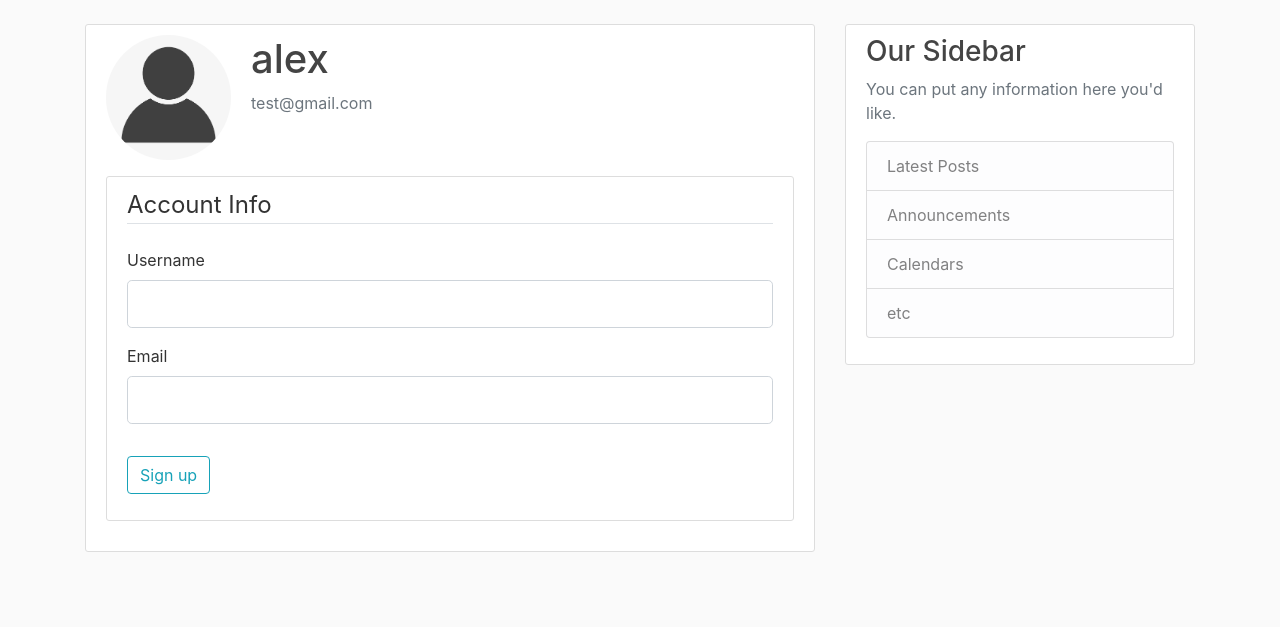
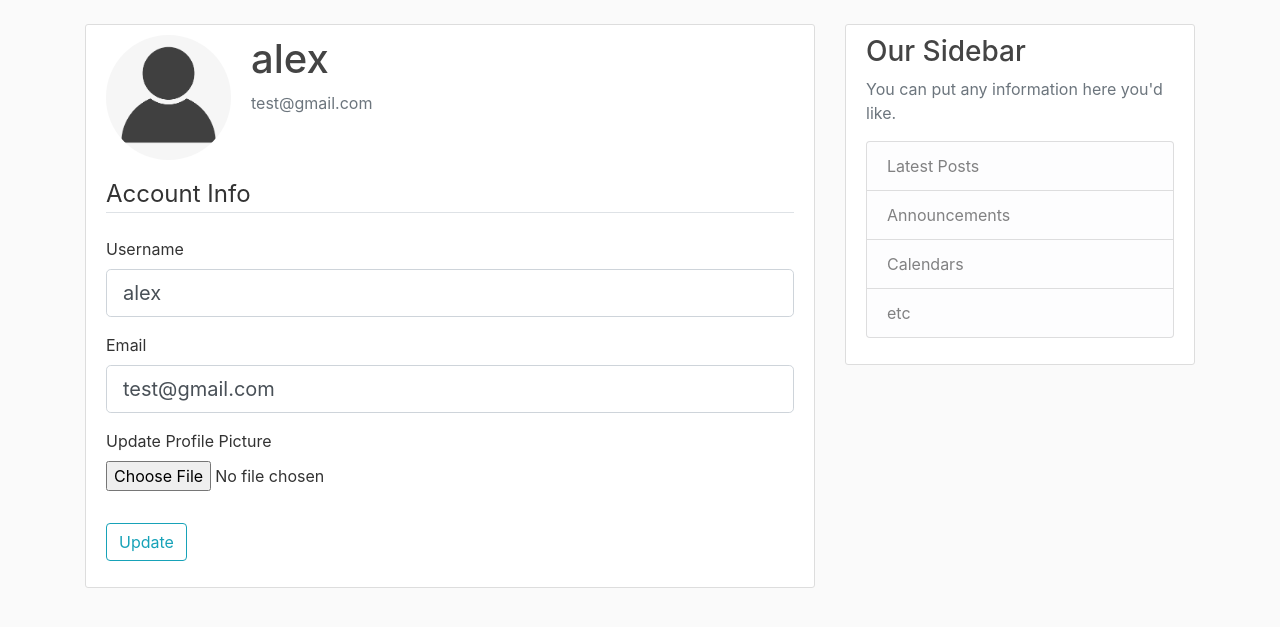
Before and after one commit to alexshchegretsov/Flask_advanced_blog, a Flask app: page /account in a window 1280 px wide. Shown: the part 56-683 px from the top of the page. Run offline with Flask 2, Linux system fonts and the light colour scheme; a user stored in the database is signed in; some libraries are stand-ins or nearby versions.

Commit message:
Add image resize

```diff
--- a/main/flask_blog/forms.py
+++ b/main/flask_blog/forms.py
@@ -1,4 +1,5 @@
 from flask_wtf import FlaskForm
+from flask_wtf.file import FileField, FileAllowed
 from wtforms import StringField
 from wtforms import PasswordField
 from wtforms import BooleanField
@@ -36,7 +37,8 @@ class LoginForm(FlaskForm):
 class UpdateAccountForm(FlaskForm):
     username = StringField('Username', validators=[DataRequired(), Length(min=2, max=20)])
     email = StringField('Email', validators=[DataRequired(), Email()])
-    submit = SubmitField('Sign up')
+    picture = FileField('Update Profile Picture', validators=[FileAllowed(['jpg', 'png'])])
+    submit = SubmitField('Update')
 
     def validate_username(self, username):
         if username.data != current_user.username:
--- a/main/flask_blog/routes.py
+++ b/main/flask_blog/routes.py
@@ -1,3 +1,6 @@
+import os
+import secrets
+from PIL import Image
 from flask_blog import app, bcrypt, db
 from flask import render_template, redirect, flash, url_for, request
 from flask_blog.forms import RegistrationForm, LoginForm, UpdateAccountForm
@@ -67,9 +70,36 @@ def logout():
     return redirect(url_for('home'))
 
 
-@app.route('/account')
+def save_picture(form_picture):
+    random_hex = secrets.token_hex(8)
+    _, f_ext = os.path.splitext(form_picture.filename)
+    picture_fn = random_hex + f_ext
+    picture_path = os.path.join(app.root_path, 'static/profile_pics', picture_fn)
+
+    output_size = (125, 125)
+    i = Image.open(form_picture)
+    i.thumbnail(output_size)
+    i.save(picture_path)
+
+    return picture_fn
+
+
+@app.route('/account', methods=['GET', 'POST'])
 @login_required
 def account():
     form = UpdateAccountForm()
+    if request.method == 'GET':
+        form.username.data = current_user.username
+        form.email.data = current_user.email
+    elif request.method == 'POST':
+        if form.validate_on_submit():
+            if form.picture.data:
+                picture_file = save_picture(form.picture.data)
+                current_user.image_file = picture_file
+            current_user.username = form.username.data
+            current_user.email = form.email.data
+            db.session.commit()
+            flash('Your account has been updated!', 'success')
+            return redirect(url_for('account'))
     image_file = url_for('static', filename=f'profile_pics/{current_user.image_file}')
     return render_template('account.html', title='Account', image_file=image_file, form=form)
--- a/main/flask_blog/templates/account.html
+++ b/main/flask_blog/templates/account.html
@@ -13,8 +13,7 @@
       <p class="text-secondary">{{ current_user.email }}</p>
     </div>
   </div>
-  <div class="content-section">
-        <form action="" method="post">
+        <form action="" method="post" enctype="multipart/form-data">
             {{ form.hidden_tag() }}
             <fieldset class="form-group">
                 <legend class="border-bottom mb-4">Account Info</legend>
@@ -45,11 +44,20 @@
                     {% endif %}
 
                 </div>
+                <div class="form-group">
+                    {{ form.picture.label() }}
+                    {{ form.picture(class='form-control-file') }}
+                    {% if form.picture.errors %}
+                        {% for error in form.picture.errors %}
+                            <span class="text-danger">{{ error }}</span><br>
+                        {% endfor %}
+                    {% endif %}
+                </div>
             </fieldset>
             <div class="form-group">
                 {{ form.submit(class='btn btn-outline-info') }}
             </div>
         </form>
-    </div>
+
 </div>
 {% endblock %}
```
Also changed, not shown: main/flask_blog/site.db, main/flask_blog/static/profile_pics/00bba94f1c4dccb4.png (added), main/flask_blog/static/profile_pics/53e47bd94865dc0b.png (added), main/flask_blog/static/profile_pics/81fd32b809d0bba4.png (added), main/flask_blog/static/profile_pics/969f15326e6f40d1.png (added), main/flask_blog/static/profile_pics/ad88c4aeec0db001.png (added), main/flask_blog/static/profile_pics/bcd5eef2e4cc4d74.png (added).
